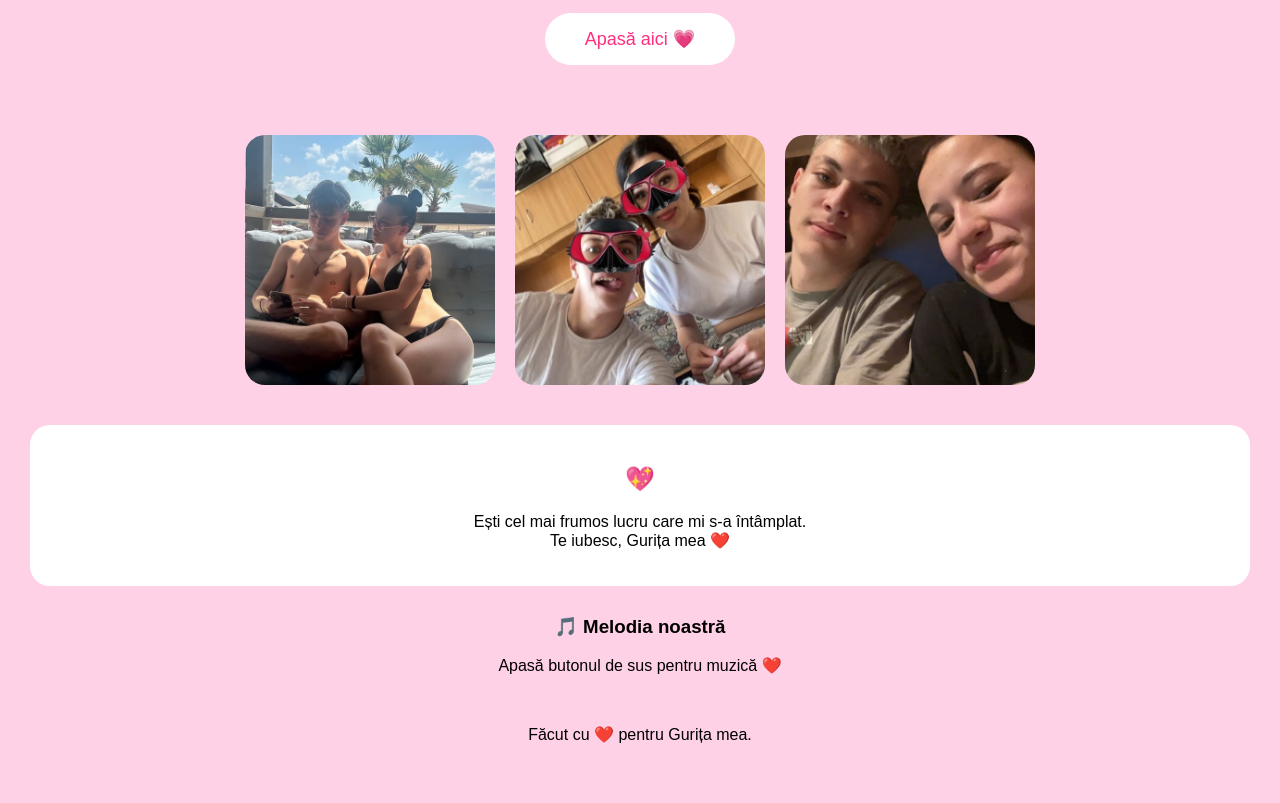
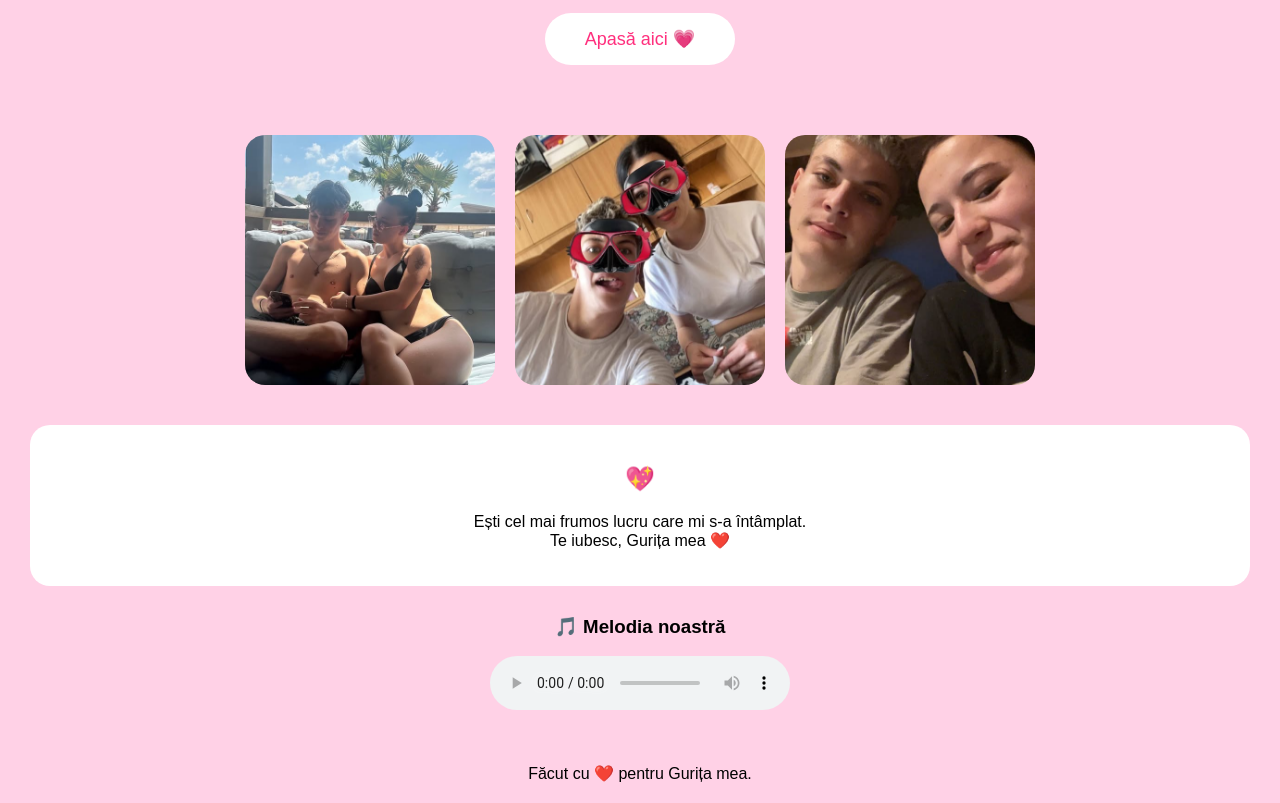
Before and after one commit to adidrian4-wq/pentru-iubita, a plain HTML site: page index.html in a window 1280 px wide. Shown: the part 149-952 px from the top of the page. Before the commit the page ends 913 px from the top, so only its background shows below. Drawn offline with Linux system fonts and the light colour scheme.

Commit message:
Update index.html

```diff
--- a/index.html
+++ b/index.html
@@ -53,13 +53,9 @@ Te iubesc, Gurița mea ❤️
 
 <h3>🎵 Melodia noastră</h3>
 
-<audio id="music" loop>
+<audio id="music" controls loop>
     <source src="melodia.mp3" type="audio/mpeg">
 </audio>
-
-<p>
-Apasă butonul de sus pentru muzică ❤️
-</p>
 
 </div>
 
```
